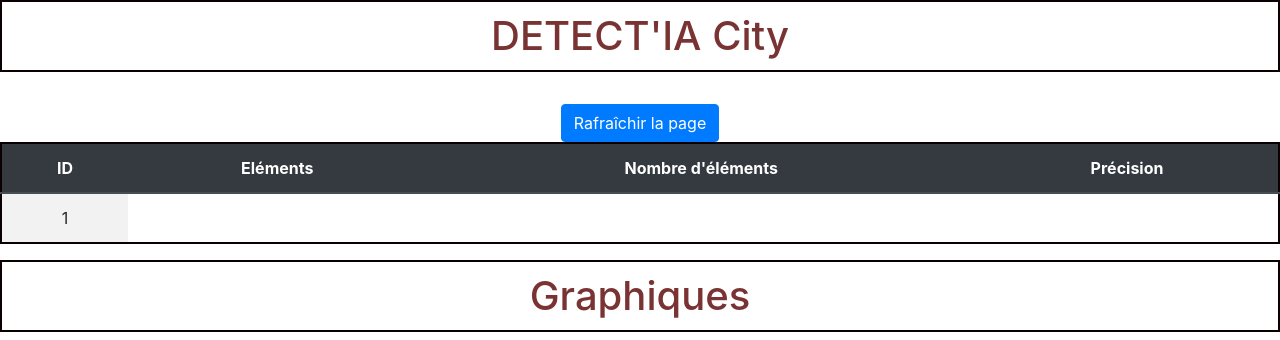
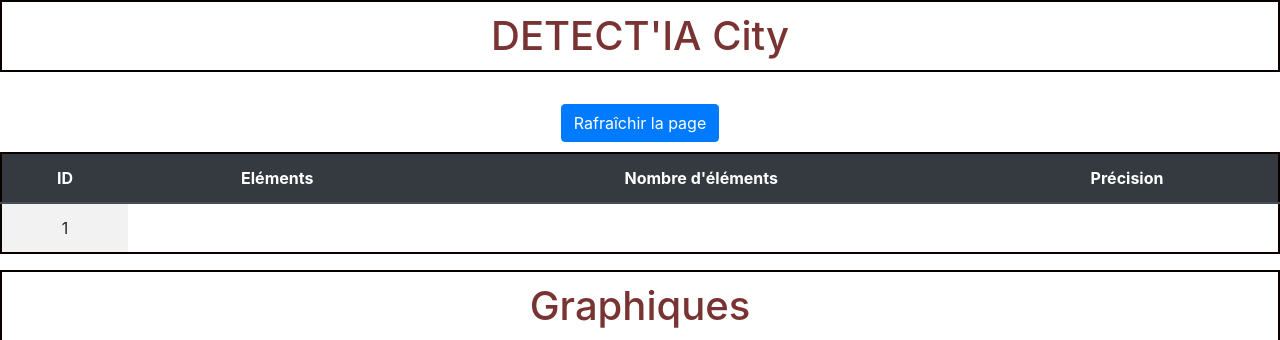
Before and after one commit to RaphaelDiaz94/IHM_Project, a Flask app: page / in a window 1280 px wide; the page is wider, and only the part inside the window is pictured. Shown: the part 80-420 px from the top of that part. Run offline with Flask 2, Linux system fonts and the light colour scheme; a database or web service that is not in the repository returns one stand-in record (values such as "Sample title"); data that the repository does not hold is empty; some libraries are stand-ins or nearby versions.

Commit message:
margin bottom

```diff
--- a/templates/base.html
+++ b/templates/base.html
@@ -34,7 +34,7 @@
     </figure>
     <div class="w-100 text-center">
       <form>
-        <input type="button" value="Rafraîchir la page" class="btn btn-primary" onclick="history.go(0)">
+        <input type="button" value="Rafraîchir la page" class="btn btn-primary" onclick="history.go(0)" style="margin-bottom: 10px;">
       </form>
    </div>
 
```
